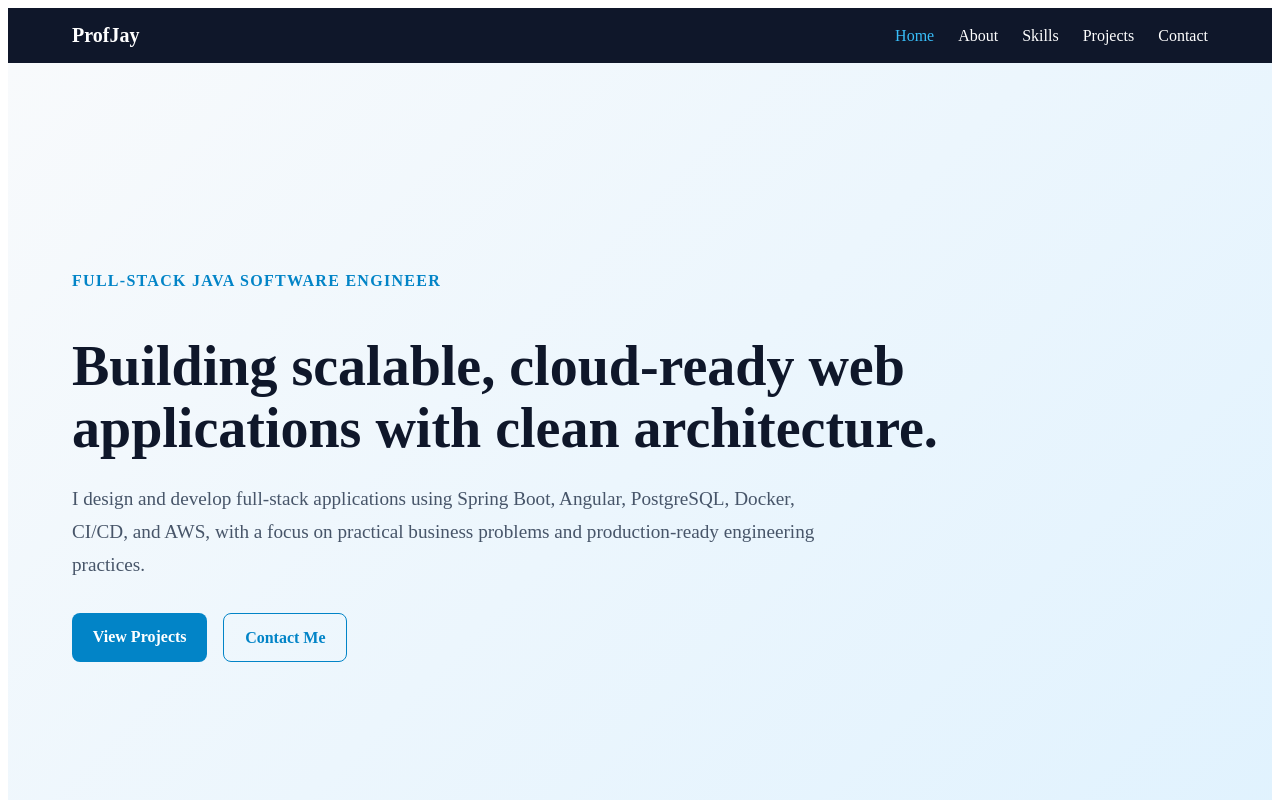
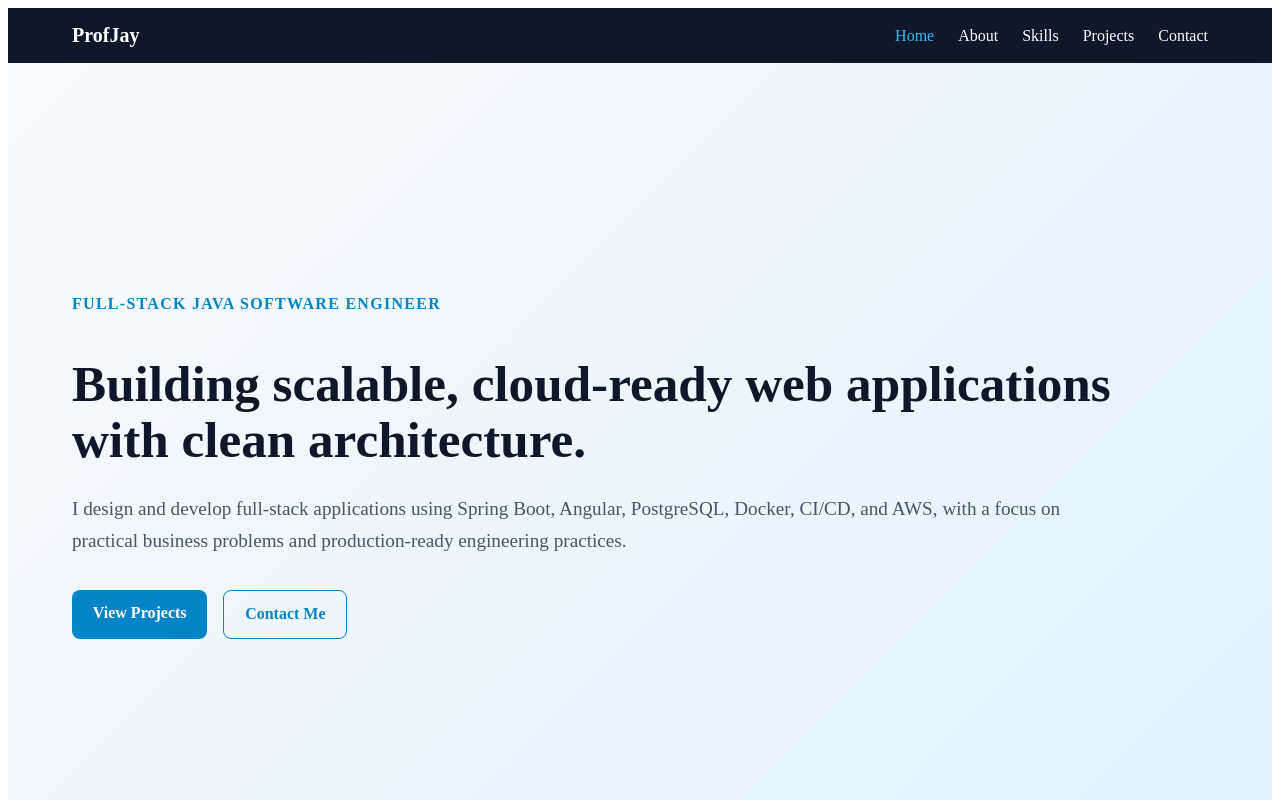
Before and after one commit to profjay1/portfolio-platform, an Angular app in the folder frontend/portfolio-frontend/: page / in a window 1280 px wide. Shown: the top 800 px of the page. Built offline with nearby package versions, Linux system fonts and the light colour scheme.

Commit message:
Build professional homepage hero and highlights section correction

```diff
--- a/frontend/portfolio-frontend/src/app/features/home/home.css
+++ b/frontend/portfolio-frontend/src/app/features/home/home.css
@@ -14,7 +14,9 @@ background: linear-gradient(135deg, #f8fafc 0%, #e0f2fe 100%);
 
 .hero-content {
 
-max-width: 900px;
+max-width: 1200px;
+
+width: 100%;
 
 }
 
@@ -34,7 +36,7 @@ margin-bottom: 1rem;
 
 .hero-content h1 {
 
-font-size: 3.5rem;
+font-size: 3.2rem;
 
 line-height: 1.1;
 
@@ -52,7 +54,7 @@ line-height: 1.7;
 
 color: #475569;
 
-max-width: 760px;
+max-width: 1000px;
 
 }
 
```
